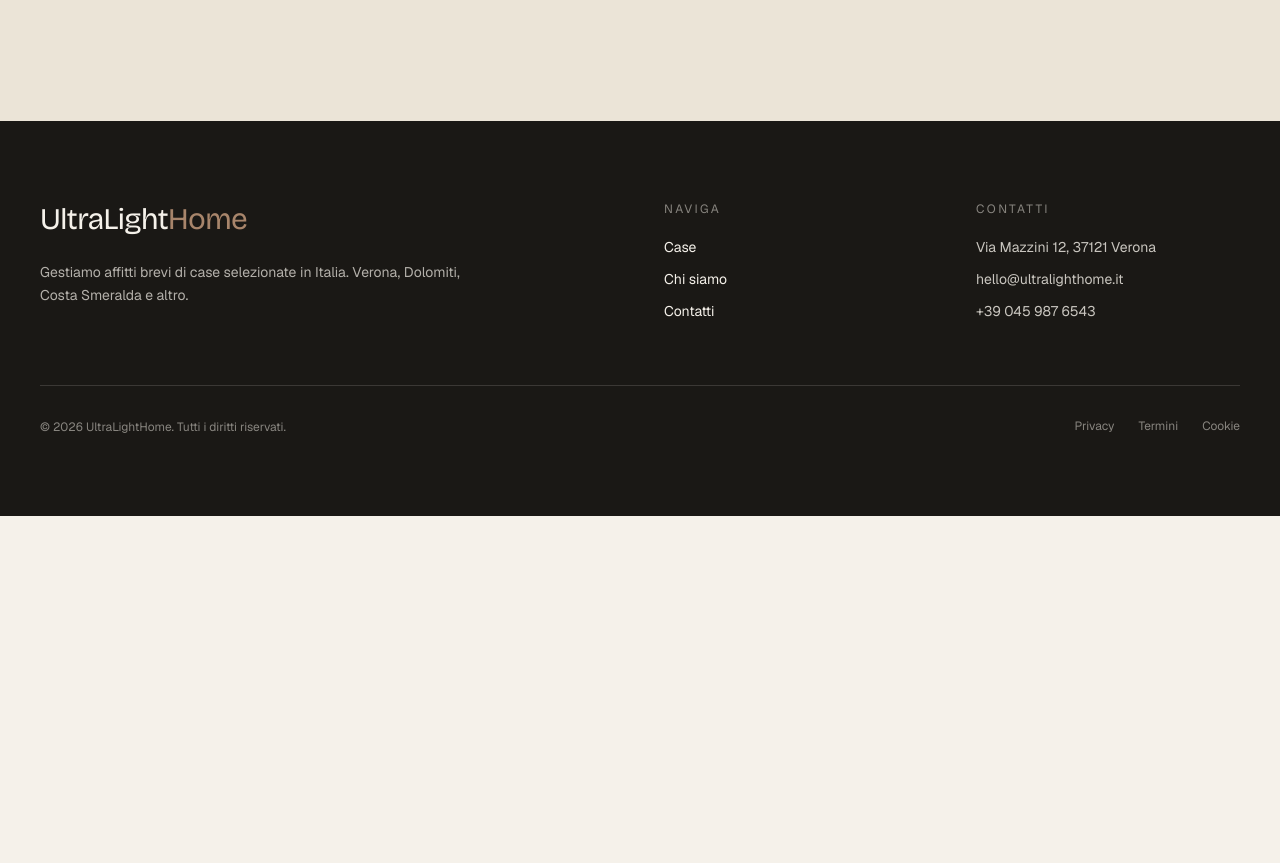
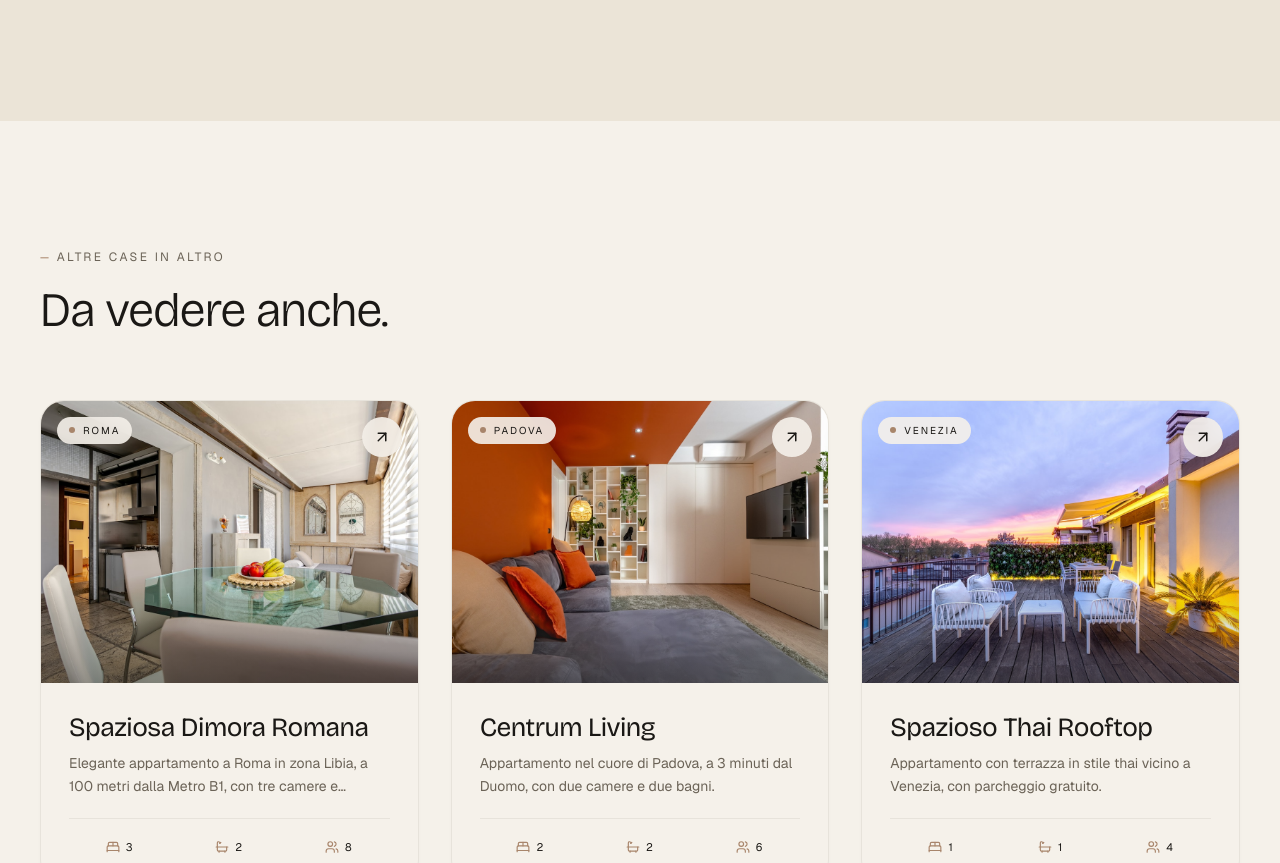
Before and after one commit to maxmaxim27/ultralighthome, a Next.js app: page /properties/appartamento-cozy in a window 1280 px wide. Shown: the part 2320-3183 px from the top of the page. Before the commit the page ends 2836 px from the top, so only its background shows below. Built offline with nearby package versions, Linux system fonts and the light colour scheme.

Commit message:
feat: restore related properties feature

```diff
--- a/app/properties/[slug]/page.tsx
+++ b/app/properties/[slug]/page.tsx
@@ -2,7 +2,7 @@ import { notFound } from "next/navigation";
 import Link from "next/link";
 import { ArrowLeft, ArrowUpRight } from "lucide-react";
 import { properties, getProperty } from "@/lib/properties";
-import { locations } from "@/lib/locations";
+import { locations, locationGroups } from "@/lib/locations";
 import PropertyGallery from "@/components/PropertyGallery";
 import PropertySpecs from "@/components/PropertySpecs";
 import PropertyCard from "@/components/PropertyCard";
@@ -23,8 +23,14 @@ export default async function PropertyPage({
   if (!property) notFound();
 
   const loc = locations.find((l) => l.slug === property.locationSlug);
+  const group = locationGroups.find((g) =>
+    g.locationSlugs.includes(property.locationSlug),
+  );
   const related = properties
-    .filter((p) => p.locationSlug === property.locationSlug && p.slug !== property.slug)
+    .filter(
+      (p) =>
+        group?.locationSlugs.includes(p.locationSlug) && p.slug !== property.slug,
+    )
     .slice(0, 3);
 
   return (
@@ -120,7 +126,7 @@ export default async function PropertyPage({
             <Reveal>
               <p className="text-xs tracking-[0.2em] uppercase text-stone">
                 <span className="font-display text-clay mr-2">—</span>
-                Altre case in {loc?.name}
+                Altre case in {group?.label ?? loc?.name}
               </p>
             </Reveal>
             <Reveal delay={0.1}>
```
